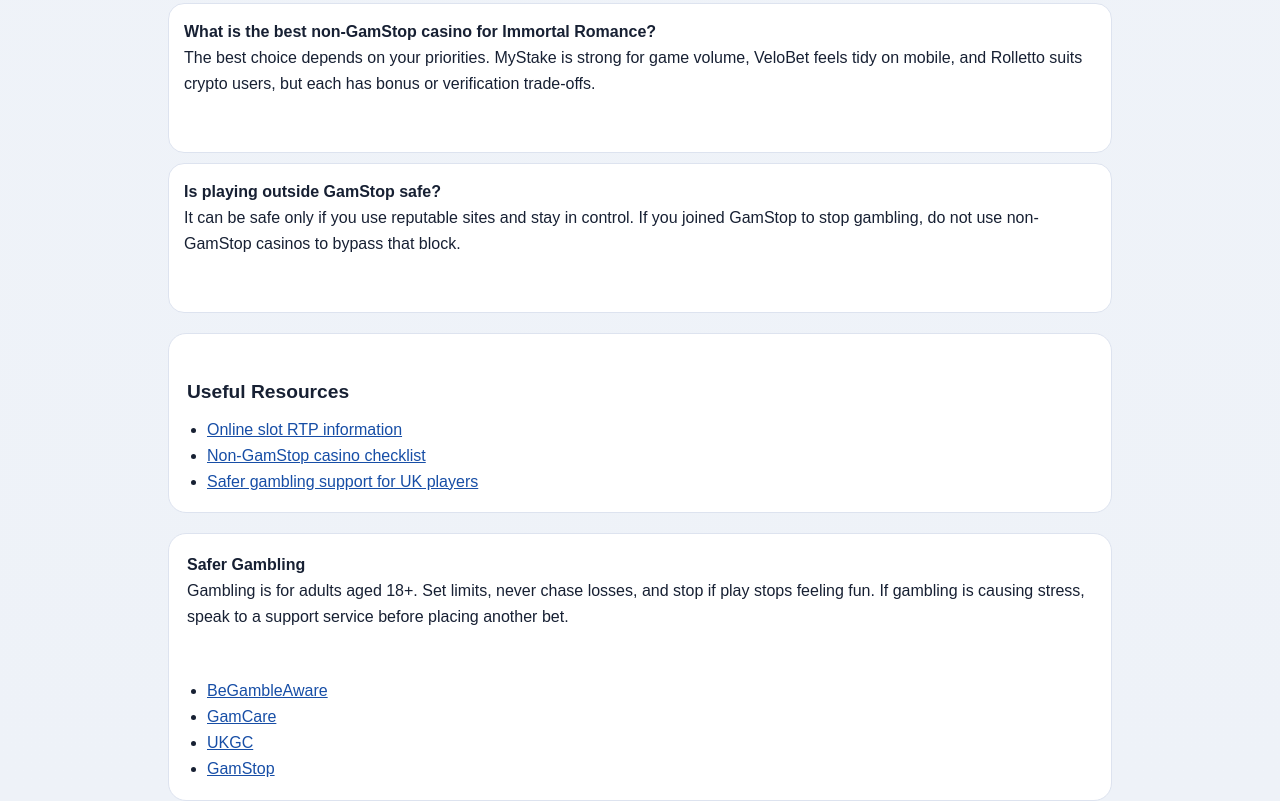
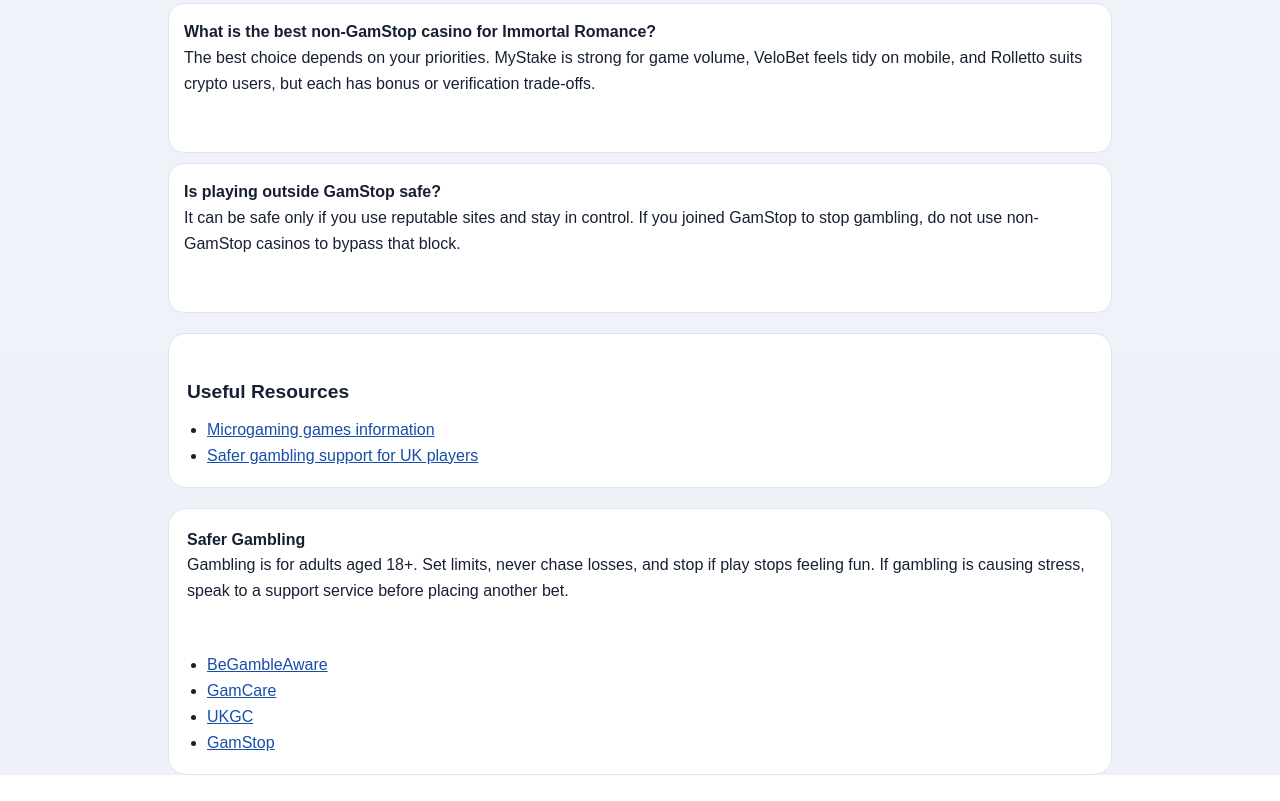
Before and after one commit to nongamstop/immortal-romance-slot, a plain HTML site: page index.html in a window 1280 px wide. Shown: the part 8772-9573 px from the top of the page. After the commit the page ends 9547 px from the top, so only its background shows below. Drawn offline with Linux system fonts and the light colour scheme.

Commit message:
Update index.html

```diff
--- a/index.html
+++ b/index.html
@@ -483,8 +483,7 @@
   <div class="external-links">
     <h3>Useful Resources</h3>
     <ul>
-      <li><a href="#">Online slot RTP information</a></li>
-      <li><a href="#">Non-GamStop casino checklist</a></li>
+      <li><a href="https://nongamstop.github.io/immortal-romance-slot/microgaming-not-on-gamstop-.html">Microgaming games information</a></li>
       <li><a href="#">Safer gambling support for UK players</a></li>
     </ul>
   </div>
```
